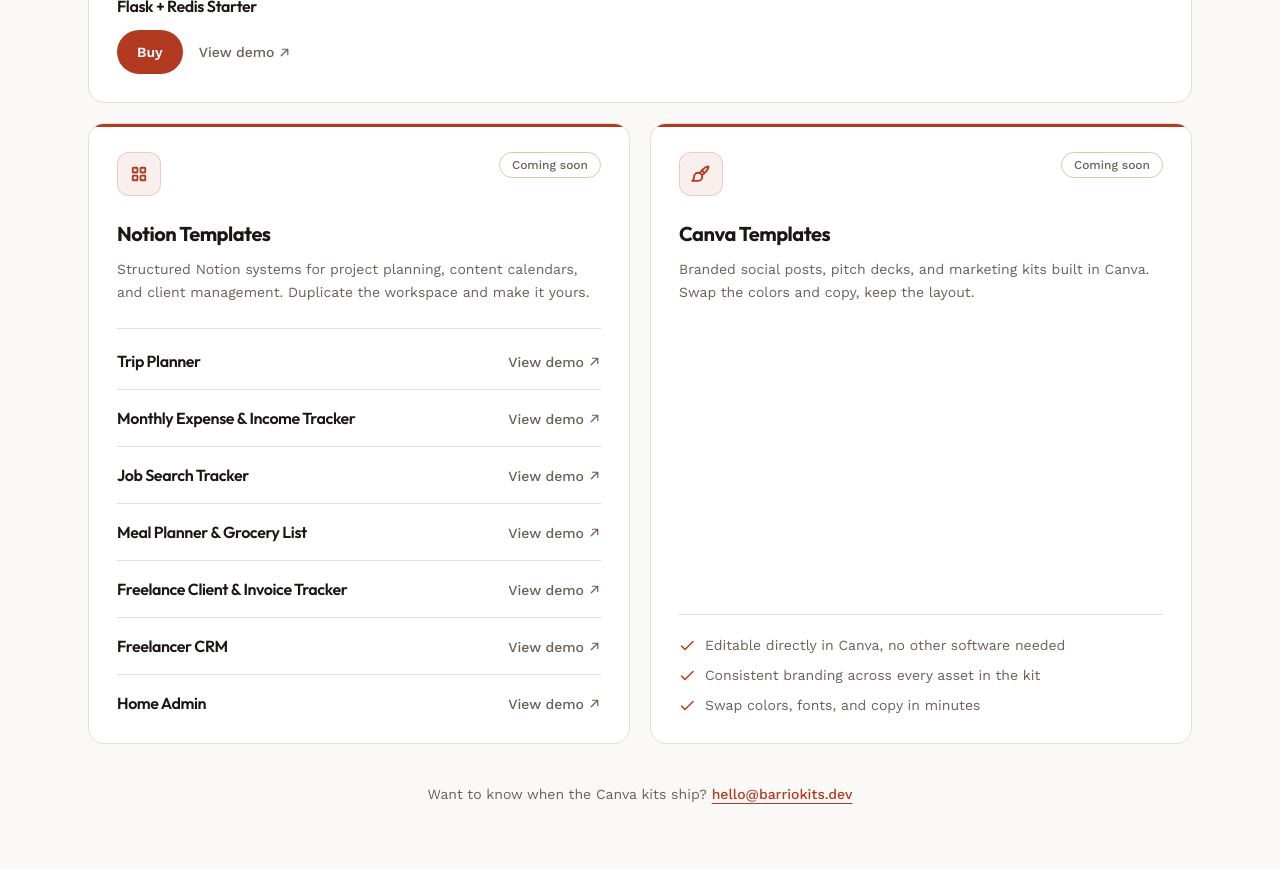
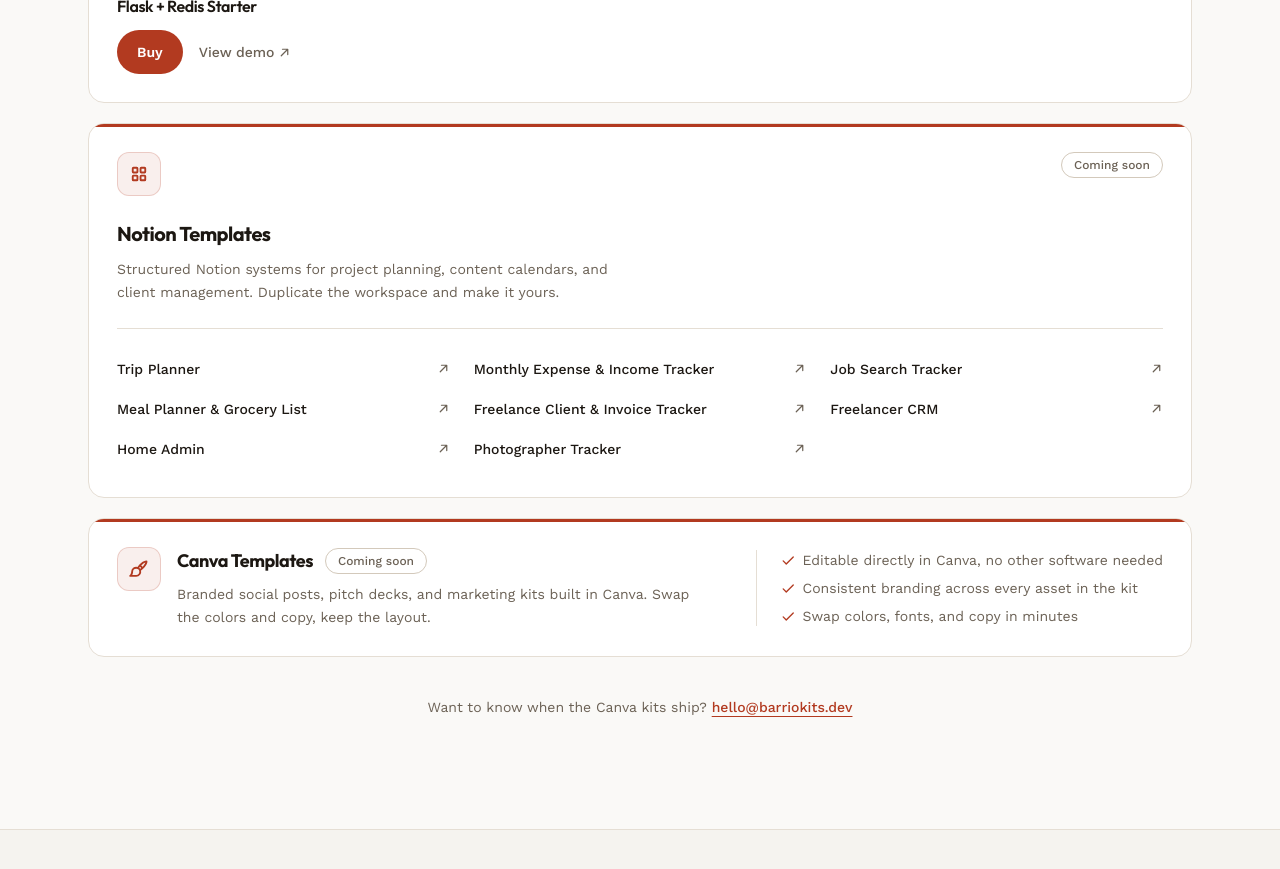
Before and after one commit to KikeCR/barriokits-landing, a Next.js app: page / in a window 1280 px wide. Shown: the part 1480-2349 px from the top of the page. Built offline with nearby package versions, Linux system fonts and the light colour scheme.

Commit message:
Updated with new template and improved UI.

```diff
--- a/components/ProductCard.tsx
+++ b/components/ProductCard.tsx
@@ -23,6 +23,7 @@
   const Icon = icons[product.icon];
   const hasFooter = Boolean(product.highlights?.length || product.demos?.length);
   const isAvailable = Boolean(product.demos?.some((demo) => demo.buyUrl));
+  const isBrowsableList = Boolean(product.demos?.length) && !isAvailable;
 
   return (
     <article
@@ -68,6 +69,34 @@
           ) : null}
 
           {product.demos?.length ? (
+            isBrowsableList ? (
+              <ul
+                className={cn(
+                  "grid grid-cols-1 gap-x-6 sm:grid-cols-2 lg:grid-cols-3",
+                  product.highlights ? "mt-5 border-t border-border pt-3" : "",
+                )}
+                aria-label="Available demos"
+              >
+                {product.demos.map((demo) => (
+                  <li key={demo.url}>
+                    <a
+                      href={demo.url}
+                      target="_blank"
+                      rel="noreferrer noopener"
+                      aria-label={`View live demo of ${demo.label}`}
+                      className="group -mx-2.5 flex items-center justify-between gap-3 rounded-lg px-2.5 py-2.5 transition-colors hover:bg-accent-soft"
+                    >
+                      <span className="truncate text-sm font-medium text-text">{demo.label}</span>
+                      <ArrowUpRight
+                        size={13}
+                        weight="bold"
+                        className="shrink-0 text-text-muted transition-colors group-hover:text-accent"
+                      />
+                    </a>
+                  </li>
+                ))}
+              </ul>
+            ) : (
               <ul
                 className={cn(
                   "divide-y divide-border",
@@ -80,8 +109,6 @@
                     key={demo.url}
                     className={cn("py-4 last:pb-0", product.highlights ? "" : "first:pt-0")}
                   >
-                  {demo.buyUrl ? (
-                    <>
                     <p className="font-display text-base font-semibold tracking-tight text-text">
                       {demo.label}
                     </p>
@@ -106,30 +133,58 @@
                         <ArrowUpRight size={13} weight="bold" />
                       </a>
                     </div>
-                    </>
-                  ) : (
-                    <div className="flex flex-wrap items-baseline justify-between gap-x-3 gap-y-1">
-                      <p className="font-display text-base font-semibold tracking-tight text-text">
-                        {demo.label}
-                      </p>
-                      <a
-                        href={demo.url}
-                        target="_blank"
-                        rel="noreferrer noopener"
-                        aria-label={`View live demo of ${demo.label}`}
-                        className="inline-flex shrink-0 items-center gap-1 text-sm font-medium text-text-muted transition-colors hover:text-accent"
-                      >
-                        View demo
-                        <ArrowUpRight size={13} weight="bold" />
-                      </a>
-                    </div>
-                  )}
                   </li>
                 ))}
               </ul>
+            )
           ) : null}
         </div>
       ) : null}
     </article>
   );
 }
+
+export function ProductTeaser({ product, className }: ProductCardProps) {
+  const Icon = icons[product.icon];
+
+  return (
+    <article
+      className={cn(
+        "relative flex flex-col gap-5 overflow-hidden rounded-2xl border border-border bg-surface p-6 transition-colors hover:border-border-strong sm:flex-row sm:items-center sm:justify-between sm:p-7",
+        className,
+      )}
+    >
+      <span className="absolute inset-x-0 top-0 h-[3px] bg-accent-strong" aria-hidden="true" />
+      <div className="flex items-start gap-4">
+        <span className="flex h-11 w-11 shrink-0 items-center justify-center rounded-xl border border-accent-soft-border bg-accent-soft text-accent">
+          <Icon size={20} weight="bold" />
+        </span>
+        <div>
+          <div className="flex flex-wrap items-center gap-x-3 gap-y-1.5">
+            <h3 className="font-display text-lg font-bold tracking-tight">{product.name}</h3>
+            <span className="rounded-full border border-border-strong px-3 py-1 text-xs font-medium text-text-muted">
+              Coming soon
+            </span>
+          </div>
+          <p className="mt-2 max-w-[60ch] text-sm leading-relaxed text-text-muted">
+            {product.description}
+          </p>
+        </div>
+      </div>
+
+      {product.highlights?.length ? (
+        <ul
+          className="flex shrink-0 flex-col gap-2 border-t border-border pt-4 sm:border-l sm:border-t-0 sm:pl-6 sm:pt-0"
+          aria-label="Highlights"
+        >
+          {product.highlights.map((highlight) => (
+            <li key={highlight} className="flex items-center gap-2 text-sm text-text-muted">
+              <Check size={14} weight="bold" className="shrink-0 text-accent" />
+              <span>{highlight}</span>
+            </li>
+          ))}
+        </ul>
+      ) : null}
+    </article>
+  );
+}
--- a/components/sections/Products.tsx
+++ b/components/sections/Products.tsx
@@ -1,11 +1,13 @@
-import { ProductCard } from "@/components/ProductCard";
+import { ProductCard, ProductTeaser } from "@/components/ProductCard";
 import { Reveal } from "@/components/Reveal";
 import { products } from "@/data/products";
 import { siteConfig } from "@/data/site";
 import { softwareSourceCodeJsonLd } from "@/lib/structured-data";
 
 export function Products() {
-  const [featured, ...rest] = products;
+  const featured = products.find((product) => product.featured)!;
+  const notionTemplates = products.find((product) => product.slug === "notion-templates")!;
+  const canvaTemplates = products.find((product) => product.slug === "canva-templates")!;
   const demoJsonLd = featured.demos?.map((demo) => softwareSourceCodeJsonLd(featured, demo)) ?? [];
 
   return (
@@ -32,13 +34,12 @@
           <Reveal>
             <ProductCard product={featured} />
           </Reveal>
-          <div className="grid gap-5 sm:grid-cols-2">
-            {rest.map((product, index) => (
-              <Reveal key={product.slug} delay={0.05 * (index + 1)}>
-                <ProductCard product={product} />
-              </Reveal>
-            ))}
-          </div>
+          <Reveal delay={0.05}>
+            <ProductCard product={notionTemplates} />
+          </Reveal>
+          <Reveal delay={0.1}>
+            <ProductTeaser product={canvaTemplates} />
+          </Reveal>
         </div>
 
         <p className="mt-10 text-center text-sm text-text-muted">
--- a/data/products.ts
+++ b/data/products.ts
@@ -102,7 +102,12 @@
           "A Notion system for homeowners for home inventory, maintenances, warranty tracking, future plans and projects.",
         url: "https://barriokits.notion.site/Home-Admin-3c6a3568f01481d39fd7c4ddf1e901d5",
       },
-
+      {
+        label: "Photographer Tracker",
+        description:
+          "A Notion system for photographers to track clients, shoots, deliverables, and payment status.",
+        url: "https://barriokits.notion.site/Photographer-Tracker-3c7a3568f0148108b10df920eb8e7f7f",
+      },
     ],
   },
   {
```
Lines whose indentation alone changed are shown as unchanged.
